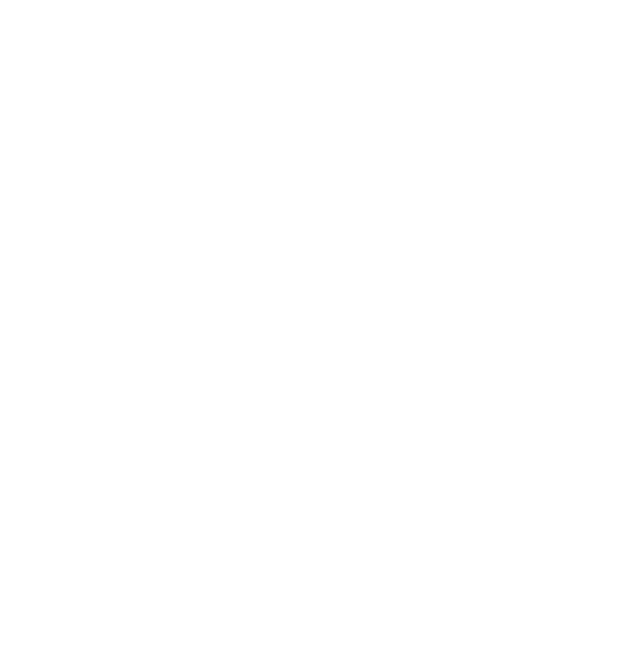
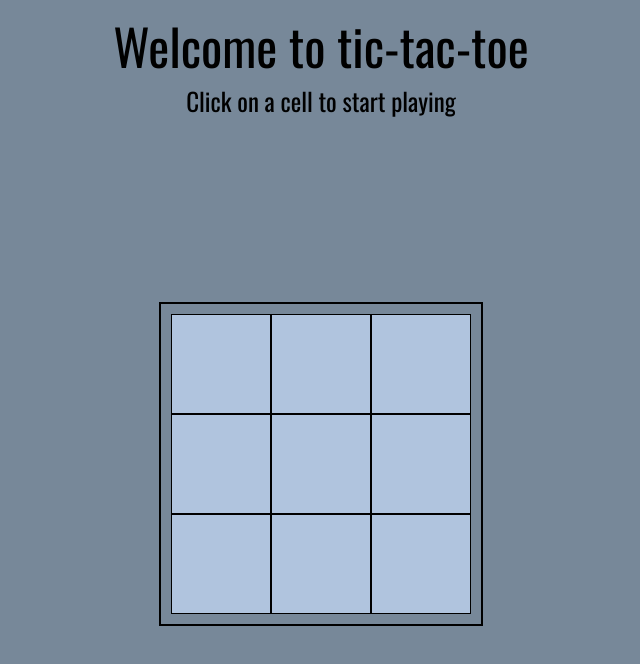
Before and after one commit to ShaanHash/tic-tac-toe, a plain HTML site: page index.html in a window 1280 px wide. Shown: the whole page, without its empty margins (319-959 px from the left). Drawn offline with nearby package versions, Linux system fonts and the light colour scheme.

Commit message:
Intital Design
added some stuff

```diff
--- a/index.html
+++ b/index.html
@@ -6,9 +6,27 @@
     <meta name="viewport" content="width=device-width, initial-scale=1.0">
     <script src="script.js" defer></script>
     <link rel="stylesheet" href="style.css">
+    <style>
+        @import url('https://fonts.googleapis.com/css2?family=Oswald:wght@200;400&display=swap');
+    </style>
     <title>Tic-Tac-Toe</title>
 </head>
 <body>
+    <div class="header">Welcome to tic-tac-toe</div>
+    <div class="subheader">Click on a cell to start playing</div>
+    <div class="gamearea">
+        <div class="gameboard">
+            <div class="cell"></div>
+            <div class="cell"></div>
+            <div class="cell"></div>
+            <div class="cell"></div>
+            <div class="cell"></div>
+            <div class="cell"></div>
+            <div class="cell"></div>
+            <div class="cell"></div>
+            <div class="cell"></div>
+        </div>
+    </div>
 
 </body>
 </html>
--- a/style.css
+++ b/style.css
@@ -0,0 +1,57 @@
+html {
+    margin: 0px;
+
+}
+
+
+body {
+    display: flex;
+    flex-direction: column;
+    align-items: center;
+    background-color:lightslategray;
+    height: 100vh;
+    padding: 0px;
+}
+
+
+.header {
+    font-size: 50px;
+}
+
+.subheader {
+    font-size: 25px;
+}
+
+
+.gamearea {
+    border: 2px solid black;
+    padding: 10px;
+    margin-top: auto;
+    margin-bottom: auto;
+
+}
+
+.gameboard {
+    display: flex;
+    justify-content: center;
+    align-items: center;
+    align-content: flex-start;
+    flex-wrap: wrap;
+    height: 300px;
+    width: 300px;
+}
+
+.cell {
+    display: flex;
+    height: 98px;
+    width: 98px;
+    justify-content: center;
+    line-height: 100px;
+    border: 1px solid black;
+    background-color: lightsteelblue;
+    font-size: 30px;
+}
+
+
+
+* {font-family: 'Oswald', sans-serif;}
```
